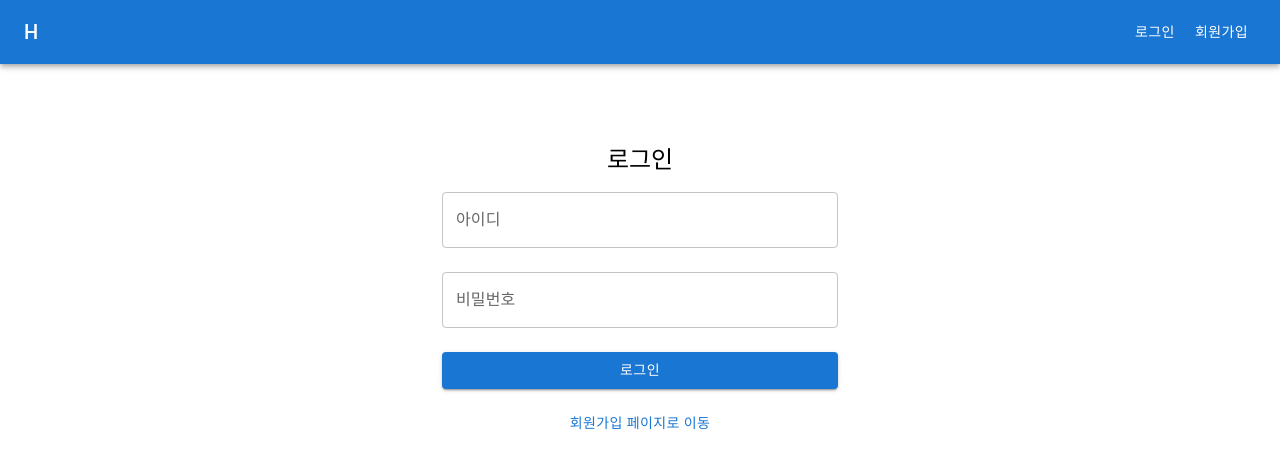
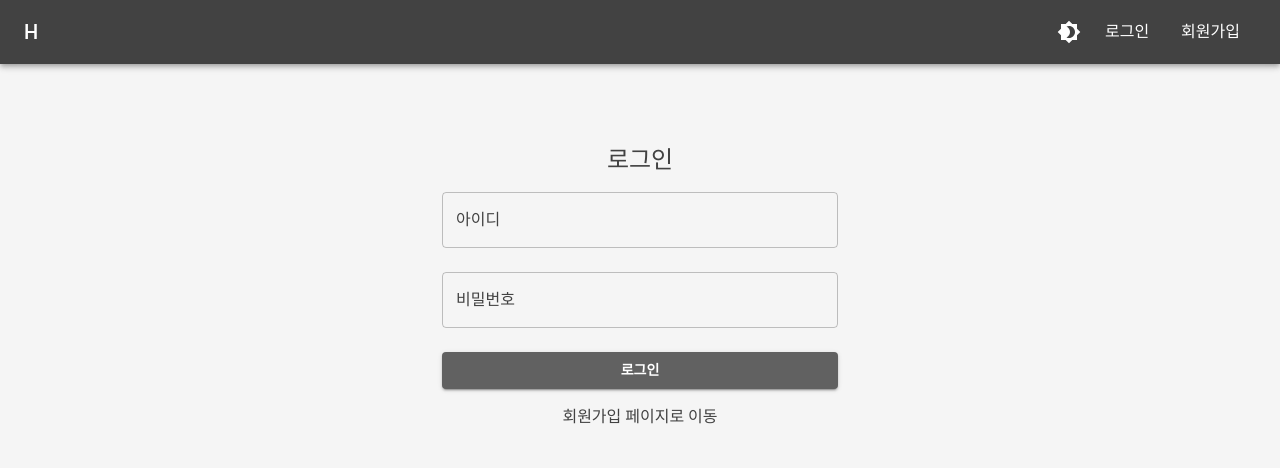
Before and after one commit to HarryKim24/H, a React (Vite) app in the folder client/: page /login in a window 1280 px wide. Shown: the top 468 px of the page. Built offline with nearby package versions, Linux system fonts and the light colour scheme.

Commit message:
💄 테마 구성 및 다크모드 구현(MUI 활용)

```diff
--- a/client/package.json
+++ b/client/package.json
@@ -12,6 +12,7 @@
   "dependencies": {
     "@emotion/react": "^11.14.0",
     "@emotion/styled": "^11.14.0",
+    "@mui/icons-material": "^6.4.3",
     "@mui/material": "^6.4.3",
     "axios": "^1.7.9",
     "react": "^18.3.1",
--- a/client/src/App.tsx
+++ b/client/src/App.tsx
@@ -1,11 +1,13 @@
 import { BrowserRouter as Router, Routes, Route } from "react-router-dom";
+import { ThemeProviderWrapper } from "./context/ThemeContext";
+import Navbar from "./components/Navbar";
 import HomePage from "./pages/HomePage";
 import LoginPage from "./pages/LoginPage";
 import SignupPage from "./pages/SignupPage";
-import Navbar from "./components/Navbar";
 
 function App() {
   return (
+    <ThemeProviderWrapper>
       <Router>
         <Navbar />
         <Routes>
@@ -14,6 +16,7 @@ function App() {
           <Route path="/signup" element={<SignupPage />} />
         </Routes>
       </Router>
+    </ThemeProviderWrapper>
   );
 }
 
--- a/client/src/components/Navbar.tsx
+++ b/client/src/components/Navbar.tsx
@@ -1,15 +1,13 @@
-import { Link, useNavigate } from "react-router-dom";
-import { useAuthStore } from "../context/authStore"
-import { AppBar, Box, Button, Toolbar, Typography } from "@mui/material";
+import { AppBar, Toolbar, Typography, IconButton } from "@mui/material";
+import { Link } from "react-router-dom";
+import { useAuthStore } from "../context/authStore";
+import { useContext } from "react";
+import { ThemeContext } from "../context/ThemeContext";
+import { Brightness4, Brightness7 } from "@mui/icons-material";
 
 const Navbar = () => {
   const { user, logout } = useAuthStore();
-  const navigate = useNavigate();
-
-  const handleLogout = () => {
-    logout();
-    navigate("/");
-  };
+  const { toggleTheme, darkMode } = useContext(ThemeContext) || { toggleTheme: () => {}, darkMode: false };
 
   return (
     <AppBar position="static">
@@ -18,27 +16,76 @@ const Navbar = () => {
           variant="h6"
           component={Link}
           to="/"
-          sx={{ flexGrow: 1, textDecoration: 'none', color: 'inherit' }}
+          sx={{ flexGrow: 1, textDecoration: "none", color: "inherit" }}
         >
           H
         </Typography>
 
-        <Box>
+        <IconButton onClick={toggleTheme} color="inherit">
+          {darkMode ? <Brightness7 /> : <Brightness4 />}
+        </IconButton>
+
         {!user ? (
           <>
-              <Button color="inherit" component={Link} to="/login">로그인</Button>
-              <Button color="inherit" component={Link} to="/signup">회원가입</Button>
+            <Typography
+              component={Link}
+              to="/login"
+              sx={{
+                textDecoration: "none",
+                color: "inherit",
+                mx: 2,
+                cursor: "pointer",
+                "&:hover": { textDecoration: "underline" }
+              }}
+            >
+              로그인
+            </Typography>
+            <Typography
+              component={Link}
+              to="/signup"
+              sx={{
+                textDecoration: "none",
+                color: "inherit",
+                mx: 2,
+                cursor: "pointer",
+                "&:hover": { textDecoration: "underline" }
+              }}
+            >
+              회원가입
+            </Typography>
           </>
         ) : (
           <>
-              <Button color="inherit" component={Link} to="/profile">프로필</Button>
-              <Button color="inherit" onClick={handleLogout}>로그아웃</Button>
+            <Typography
+              component={Link}
+              to="/profile"
+              sx={{
+                textDecoration: "none",
+                color: "inherit",
+                mx: 2,
+                cursor: "pointer",
+                "&:hover": { textDecoration: "underline" }
+              }}
+            >
+              프로필
+            </Typography>
+            <Typography
+              onClick={logout}
+              sx={{
+                textDecoration: "none",
+                color: "inherit",
+                mx: 2,
+                cursor: "pointer",
+                "&:hover": { textDecoration: "underline" }
+              }}
+            >
+              로그아웃
+            </Typography>
           </>
         )}
-        </Box>
       </Toolbar>
     </AppBar>
-  )
-}
+  );
+};
 
 export default Navbar;
--- /dev/null
+++ b/client/src/context/ThemeContext.tsx
@@ -0,0 +1,38 @@
+/* eslint-disable react-refresh/only-export-components */
+import { useState, useEffect, createContext, ReactNode } from "react";
+import { ThemeProvider } from "@mui/material/styles";
+import CssBaseline from "@mui/material/CssBaseline";
+import { lightTheme, darkTheme } from "../theme";
+
+interface ThemeContextType {
+  toggleTheme: () => void;
+  darkMode: boolean;
+}
+
+export const ThemeContext = createContext<ThemeContextType | undefined>(undefined);
+
+export const ThemeProviderWrapper = ({ children }: { children: ReactNode }) => {
+  const [darkMode, setDarkMode] = useState(() => {
+    const savedMode = localStorage.getItem("darkMode");
+    return savedMode === "true";
+  });
+
+  useEffect(() => {
+    localStorage.setItem("darkMode", JSON.stringify(darkMode));
+  }, [darkMode]);
+
+  const theme = darkMode ? darkTheme : lightTheme;
+
+  const toggleTheme = () => {
+    setDarkMode((prevMode) => !prevMode);
+  };
+
+  return (
+    <ThemeContext.Provider value={{ toggleTheme, darkMode }}>
+      <ThemeProvider theme={theme}>
+        <CssBaseline />
+        {children}
+      </ThemeProvider>
+    </ThemeContext.Provider>
+  );
+};
--- a/client/src/pages/LoginPage.tsx
+++ b/client/src/pages/LoginPage.tsx
@@ -57,9 +57,18 @@ const LoginPage = () => {
           </Button>
         </form>
 
-        <Button fullWidth onClick={() => navigate("/signup")} sx={{ mt: 2 }}>
+        <Typography
+          onClick={() => navigate("/signup")}
+          sx={{
+            mt: 2,
+            cursor: "pointer",
+            textDecoration: "none",
+            color: "primary.main",
+            "&:hover": { textDecoration: "underline" }
+          }}
+        >
           회원가입 페이지로 이동
-        </Button>
+        </Typography>
       </Box>
     </Container>
   );
--- a/client/src/pages/SignupPage.tsx
+++ b/client/src/pages/SignupPage.tsx
@@ -71,12 +71,21 @@ const SignupPage = () => {
           </Button>
         </form>
 
-        <Button fullWidth onClick={() => navigate("/login")} sx={{ mt: 2 }}>
+        <Typography
+          onClick={() => navigate("/login")}
+          sx={{
+            mt: 2,
+            cursor: "pointer",
+            textDecoration: "none",
+            color: "primary.main",
+            "&:hover": { textDecoration: "underline" }
+          }}
+        >
           로그인 페이지로 이동
-        </Button>
+        </Typography>
       </Box>
     </Container>
   )
 }
 
-export default SignupPage
+export default SignupPage;
--- /dev/null
+++ b/client/src/theme.ts
@@ -0,0 +1,129 @@
+import { createTheme } from "@mui/material/styles";
+
+export const lightTheme = createTheme({
+  palette: {
+    mode: "light",
+    primary: {
+      main: "#424242",
+    },
+    secondary: {
+      main: "#757575",
+    },
+    background: {
+      default: "#f5f5f5",
+      paper: "#e0e0e0",
+    },
+    text: {
+      primary: "#212121",
+      secondary: "#424242",
+    },
+  },
+  typography: {
+    fontFamily: `"Roboto", "Arial", sans-serif`,
+    h1: {
+      fontSize: "2rem",
+      fontWeight: 700,
+      color: "#212121",
+    },
+    h2: {
+      fontSize: "1.8rem",
+      fontWeight: 600,
+      color: "#424242",
+    },
+    body1: {
+      fontSize: "1rem",
+      color: "#424242",
+    },
+  },
+  components: {
+    MuiButton: {
+      styleOverrides: {
+        root: {
+          borderRadius: "4px",
+          textTransform: "none",
+          fontWeight: "bold",
+          backgroundColor: "#616161",
+          color: "#ffffff",
+          "&:hover": {
+            backgroundColor: "#757575",
+          },
+        },
+      },
+    },
+    MuiCard: {
+      styleOverrides: {
+        root: {
+          backgroundColor: "#e0e0e0",
+          color: "#424242",
+          borderRadius: "12px",
+          boxShadow: "none",
+          border: "1px solid #bdbdbd",
+        },
+      },
+    },
+  },
+});
+
+export const darkTheme = createTheme({
+  palette: {
+    mode: "dark",
+    primary: {
+      main: "#bdbdbd",
+    },
+    secondary: {
+      main: "#757575",
+    },
+    background: {
+      default: "#212121",
+      paper: "#424242",
+    },
+    text: {
+      primary: "#e0e0e0",
+      secondary: "#bdbdbd",
+    },
+  },
+  typography: {
+    fontFamily: `"Roboto", "Arial", sans-serif`,
+    h1: {
+      fontSize: "2rem",
+      fontWeight: 700,
+      color: "#e0e0e0",
+    },
+    h2: {
+      fontSize: "1.8rem",
+      fontWeight: 600,
+      color: "#bdbdbd",
+    },
+    body1: {
+      fontSize: "1rem",
+      color: "#bdbdbd",
+    },
+  },
+  components: {
+    MuiButton: {
+      styleOverrides: {
+        root: {
+          borderRadius: "4px",
+          textTransform: "none",
+          fontWeight: "bold",
+          backgroundColor: "#616161",
+          color: "#ffffff",
+          "&:hover": {
+            backgroundColor: "#757575",
+          },
+        },
+      },
+    },
+    MuiCard: {
+      styleOverrides: {
+        root: {
+          backgroundColor: "#424242",
+          color: "#e0e0e0",
+          borderRadius: "12px",
+          boxShadow: "none",
+          border: "1px solid #757575",
+        },
+      },
+    },
+  },
+});
```
Also changed, not shown: 1 other file (tests, documents, lock files or other folders). Lines whose indentation alone changed are shown as unchanged.
